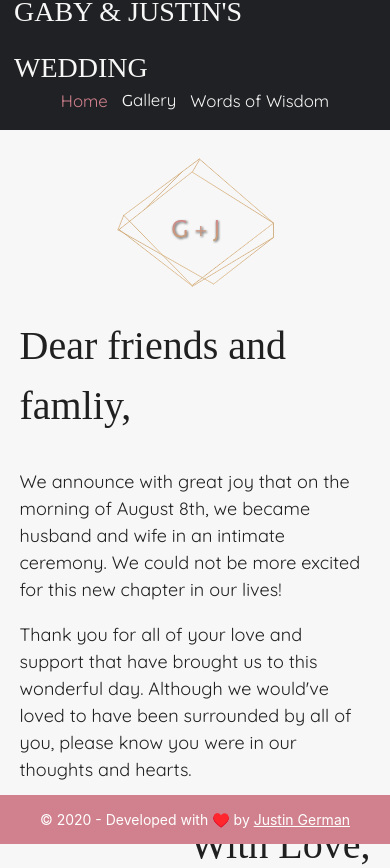
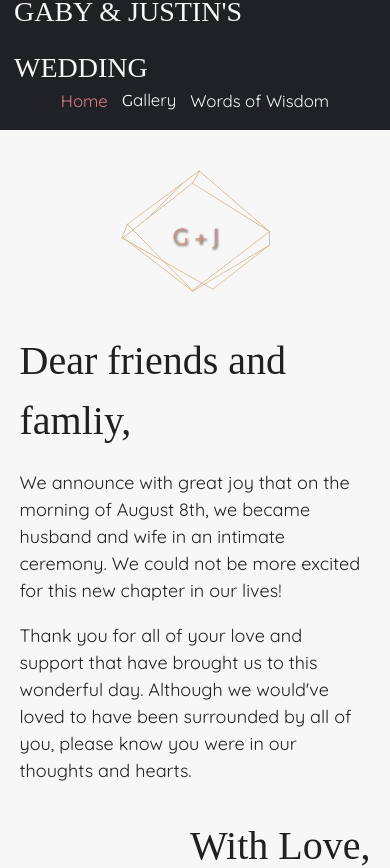
Before and after one commit to Jgerman23/wedding-img-uploader, a React (Create React App) app: page / in a window 390 px wide. Shown: the top 868 px of the page. Built offline with nearby package versions, Linux system fonts and the light colour scheme; a web font is replaced by a local one.

Commit message:
fixed footer, added sticky navbar

```diff
--- a/src/App.js
+++ b/src/App.js
@@ -2,6 +2,7 @@ import React from "react";
 import Navbar from "./Components/Navbar";
 import "./Styles/main.scss";
 import { Switch, Route } from "react-router-dom";
+import Container from "./Components/Container";
 import Home from "./Pages/Home";
 import Photos from "./Pages/Photos";
 import WordsOfWisdom from "./Pages/WordsOfWisdom";
@@ -9,15 +10,17 @@ import Footer from "./Components/Footer";
 
 function App() {
 	return (
-		<div>
+		<>
 			<Navbar />
-			<Switch>
-				<Route exact path="/" component={Home} />
-				<Route path="/photos" component={Photos} />
-				<Route path="/wordsofwisdom" component={WordsOfWisdom} />
-			</Switch>
+			<Container>
+				<Switch>
+					<Route exact path="/" component={Home} />
+					<Route path="/photos" component={Photos} />
+					<Route path="/wordsofwisdom" component={WordsOfWisdom} />
+				</Switch>
+			</Container>
 			<Footer />
-		</div>
+		</>
 	);
 }
 
--- a/src/Components/Footer.js
+++ b/src/Components/Footer.js
@@ -2,7 +2,6 @@ import React from "react";
 
 const Footer = () => {
 	return (
-		<div>
 		<footer className="page-footer center">
 			<div className="container">
 				<div className="developed-by">
@@ -21,7 +20,6 @@ const Footer = () => {
 				</div>
 			</div>
 		</footer>
-		</div>
 	);
 };
 
--- a/src/Pages/Home.js
+++ b/src/Pages/Home.js
@@ -1,15 +1,13 @@
 import React from "react";
 import Fade from "react-reveal/Fade";
 import Zoom from "react-reveal/Zoom";
-import Container from "../Components/Container";
 import Logo from "../Img/logo.svg";
 
 const Home = () => {
 	return (
-		<div>
-			<Container>
+		<>
 			<Zoom delay={200}>
-					<div style={{ textAlign: "center", marginTop: "2rem" }}>
+				<div style={{ textAlign: "center", padding: "10px" }}>
 					<img src={Logo} alt="" style={{ width: "45%" }} />
 				</div>
 			</Zoom>
@@ -19,29 +17,27 @@ const Home = () => {
 			<Fade bottom>
 				<p className="body-text">
 					We announce with great joy that on the morning of August
-						8th, we became husband and wife in an intimate ceremony.
-						We could not be more excited for this new chapter in our
-						lives!
+					8th, we became husband and wife in an intimate ceremony. We
+					could not be more excited for this new chapter in our lives!
 				</p>
 			</Fade>
 			<Fade bottom>
 				<p className="body-text">
-						Thank you for all of your love and support that have
-						brought us to this wonderful day. Although we would've
-						loved to have been surrounded by all of you, please know
-						you were in our thoughts and hearts.
+					Thank you for all of your love and support that have brought
+					us to this wonderful day. Although we would've loved to have
+					been surrounded by all of you, please know you were in our
+					thoughts and hearts.
 				</p>
 			</Fade>
 			<Fade bottom>
-					<div className="right-align" style={{marginBottom: "100px"}}>
+				<div className="right-align">
 					<p className="special-font">
 						With Love, <br />
 						<span>Gaby & Justin</span>
 					</p>
 				</div>
 			</Fade>
-			</Container>
-		</div>
+		</>
 	);
 };
 
--- a/src/Pages/Photos.js
+++ b/src/Pages/Photos.js
@@ -1,5 +1,4 @@
 import React, { useState } from "react";
-import Container from "../Components/Container";
 import "materialize-css";
 import Title from "../Components/Title";
 import UploadForm from "../Components/UploadForm";
@@ -9,8 +8,7 @@ import Modal from "../Components/Modal";
 const Photos = () => {
 	const [selectedImg, setSelectedImg] = useState(null);
 	return (
-		<div>
-			<Container>
+		<>
 			<Title />
 			<UploadForm />
 			<ImgGrid setSelectedImg={setSelectedImg} />
@@ -20,8 +18,7 @@ const Photos = () => {
 					setSelectedImg={setSelectedImg}
 				/>
 			)}
-			</Container>
-		</div>
+		</>
 	);
 };
 
--- a/src/Pages/WordsOfWisdom.js
+++ b/src/Pages/WordsOfWisdom.js
@@ -1,5 +1,4 @@
 import React, { useState, useEffect } from "react";
-import Container from "../Components/Container";
 import { projectFirestore, timestamp } from "../Firebase/Config";
 import { motion } from "framer-motion";
 import Card from "@material-ui/core/Card";
@@ -56,8 +55,7 @@ const WordsOfWisdom = () => {
 		setName("");
 	};
 	return (
-		<div>
-			<Container>
+				<>
 					<div className="wow-input">
 						<Zoom>
 							<TextareaAutosize
@@ -112,8 +110,7 @@ const WordsOfWisdom = () => {
 								);
 							})}
 					</div>
-			</Container>
-		</div>
+				</>
 	);
 };
 
--- a/src/Styles/_footer.scss
+++ b/src/Styles/_footer.scss
@@ -1,12 +1,15 @@
 @import "./config";
 
 .page-footer {
-    position: fixed;
+    position: absolute;
     background-color: $hover-color;
+    height: 62px;
     width: 100%;
     bottom: 0;
     left: 0;
-    padding: 1rem;
+    right: 0;
+    transition: 0.3s ease-in-out;
+    padding: 20px;
 }
 
 .developed-by {
--- a/src/Styles/_home.scss
+++ b/src/Styles/_home.scss
@@ -17,7 +17,7 @@
 @media (max-width: 576.98px) {
 	.special-font {
 		font-size: 40px;
-		padding: 1rem 0;
+		padding: 1rem 0 0;
 		margin-left: 0;
 	}
 
--- a/src/Styles/_navbar.scss
+++ b/src/Styles/_navbar.scss
@@ -1,6 +1,9 @@
 @import "./config";
 
 .nav-container {
+	position: sticky;
+	top: 0;
+	z-index: 100;
 	.nav-bar {
 		font-family: $primary-font;
 	}
--- a/src/Styles/_photos.scss
+++ b/src/Styles/_photos.scss
@@ -55,6 +55,7 @@ form {
 	width: 100%;
 	height: 100%;
 	background-color: rgba(0, 0, 0, 0.5);
+	z-index: 100;
 	img {
 		position: relative;
 		top: 0px;
@@ -71,9 +72,12 @@ form {
 .title p {
 	text-align: center;
 }
-.title h2 {
-	margin-top: 60px;
-	font-size: 2.6rem;
+.title {
+	padding: 10px;
+	h2 {
+		font-size: 2.6rem;
+		margin: 0;
+	}
 }
 
 @media (max-width: 575.98px) {
--- a/src/Styles/_wow.scss
+++ b/src/Styles/_wow.scss
@@ -2,7 +2,6 @@
 
 .wow-input {
     padding: 1rem;
-    margin-top: 60px;
 }
 
 textarea:focus {
--- a/src/Styles/main.scss
+++ b/src/Styles/main.scss
@@ -9,9 +9,20 @@ html,
 body {
 	margin: 0;
 	background-color: #f7f7f7;
+	position: relative;
+	height: 100%;
+}
+
+#root {
+	min-height: 100vh;
+	position: relative;
+	display: block;
+	padding-bottom: 62px;
+	transition: 0.3s ease-in-out;
 }
 
 .main-body {
 	max-width: 768px;
-	margin-bottom: 200px;
+	margin-top: 30px;
+	margin-bottom: 30px;
 }
```
Lines whose indentation alone changed are shown as unchanged.
